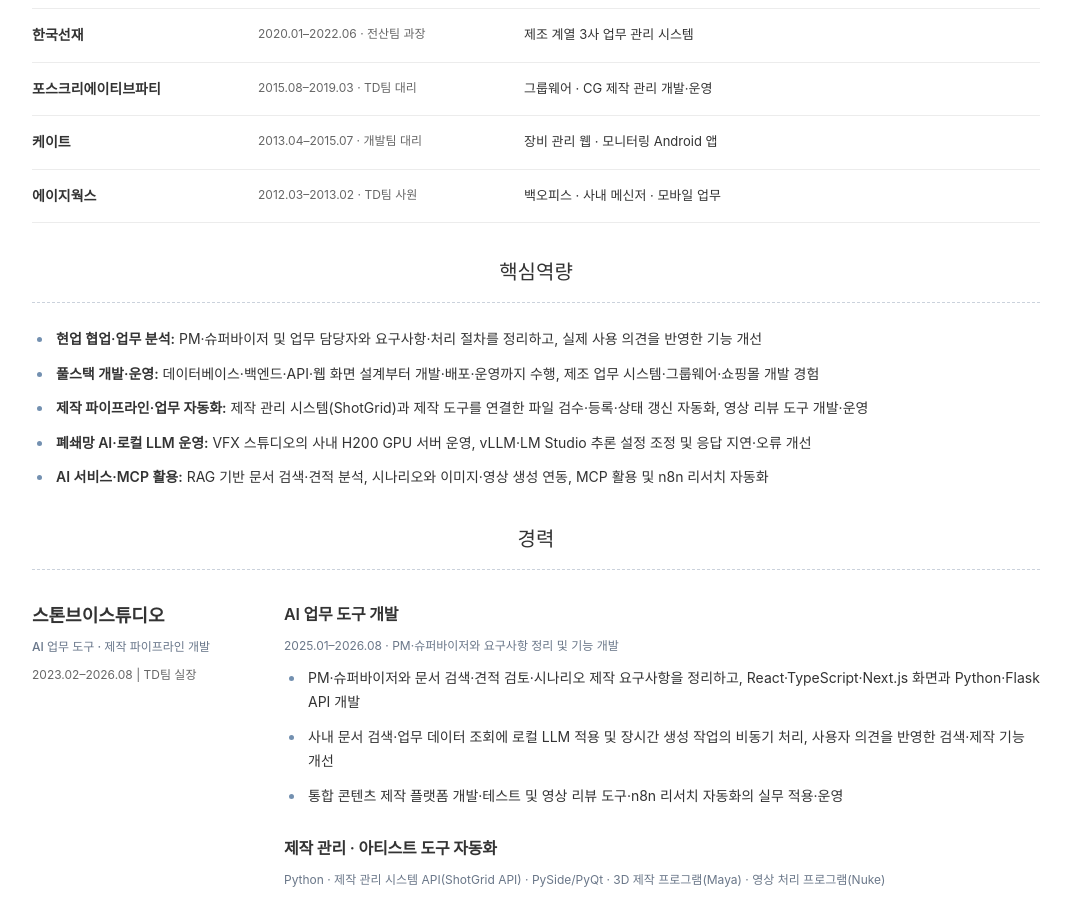
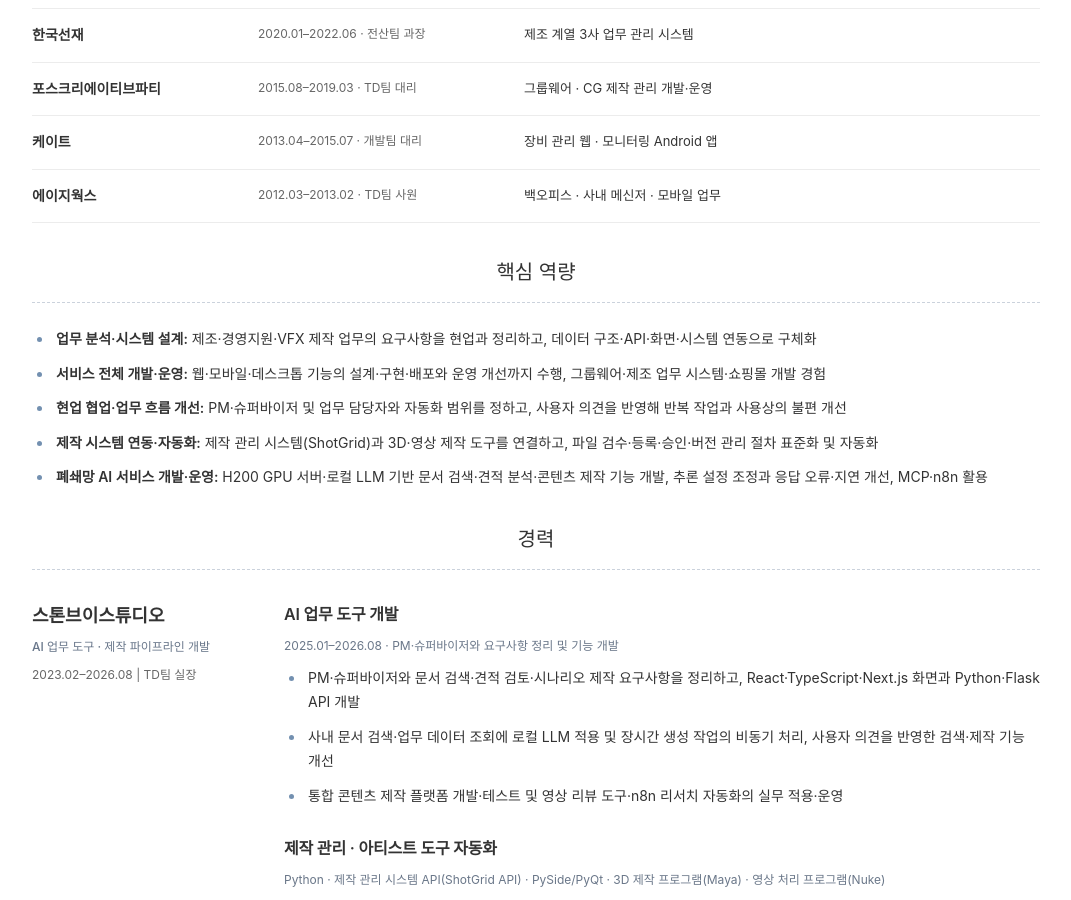
Before and after one commit to wodbow12/wodbow12.github.io, a Jekyll site: the page index.html, which Jekyll copies as it is, in a window 1280 px wide and 900 px high, scrolled down 901 px. Shown: the whole window, without its empty margins (104-1175 px from the left). Built offline with Jekyll 4.4.1, drawn with Linux system fonts in a browser that asks for light colours.

Commit message:
Frame core competencies around experienced developer scope and ownership

```diff
--- a/index.html
+++ b/index.html
@@ -24,12 +24,12 @@
 <div class="summary-row"><strong>포스크리에이티브파티</strong><span>2015.08–2019.03 · TD팀 대리</span><p>그룹웨어 · CG 제작 관리 개발·운영</p></div>
 <div class="summary-row"><strong>케이트</strong><span>2013.04–2015.07 · 개발팀 대리</span><p>장비 관리 웹 · 모니터링 Android 앱</p></div>
 <div class="summary-row"><strong>에이지웍스</strong><span>2012.03–2013.02 · TD팀 사원</span><p>백오피스 · 사내 메신저 · 모바일 업무</p></div></section>
-<section class="competencies" aria-labelledby="competencies"><h2 class="section-title" id="competencies">핵심역량</h2><ul>
-<li><strong>현업 협업·업무 분석:</strong> PM·슈퍼바이저 및 업무 담당자와 요구사항·처리 절차를 정리하고, 실제 사용 의견을 반영한 기능 개선</li>
-<li><strong>풀스택 개발·운영:</strong> 데이터베이스·백엔드·API·웹 화면 설계부터 개발·배포·운영까지 수행, 제조 업무 시스템·그룹웨어·쇼핑몰 개발 경험</li>
-<li><strong>제작 파이프라인·업무 자동화:</strong> 제작 관리 시스템(ShotGrid)과 제작 도구를 연결한 파일 검수·등록·상태 갱신 자동화, 영상 리뷰 도구 개발·운영</li>
-<li><strong>폐쇄망 AI·로컬 LLM 운영:</strong> VFX 스튜디오의 사내 H200 GPU 서버 운영, vLLM·LM Studio 추론 설정 조정 및 응답 지연·오류 개선</li>
-<li><strong>AI 서비스·MCP 활용:</strong> RAG 기반 문서 검색·견적 분석, 시나리오와 이미지·영상 생성 연동, MCP 활용 및 n8n 리서치 자동화</li>
+<section class="competencies" aria-labelledby="competencies"><h2 class="section-title" id="competencies">핵심 역량</h2><ul>
+<li><strong>업무 분석·시스템 설계:</strong> 제조·경영지원·VFX 제작 업무의 요구사항을 현업과 정리하고, 데이터 구조·API·화면·시스템 연동으로 구체화</li>
+<li><strong>서비스 전체 개발·운영:</strong> 웹·모바일·데스크톱 기능의 설계·구현·배포와 운영 개선까지 수행, 그룹웨어·제조 업무 시스템·쇼핑몰 개발 경험</li>
+<li><strong>현업 협업·업무 흐름 개선:</strong> PM·슈퍼바이저 및 업무 담당자와 자동화 범위를 정하고, 사용자 의견을 반영해 반복 작업과 사용상의 불편 개선</li>
+<li><strong>제작 시스템 연동·자동화:</strong> 제작 관리 시스템(ShotGrid)과 3D·영상 제작 도구를 연결하고, 파일 검수·등록·승인·버전 관리 절차 표준화 및 자동화</li>
+<li><strong>폐쇄망 AI 서비스 개발·운영:</strong> H200 GPU 서버·로컬 LLM 기반 문서 검색·견적 분석·콘텐츠 제작 기능 개발, 추론 설정 조정과 응답 오류·지연 개선, MCP·n8n 활용</li>
 </ul></section>
 <section aria-labelledby="experience"><h2 class="section-title" id="experience">경력</h2><div class="company"><aside><h3>스톤브이스튜디오</h3><p><strong>AI 업무 도구 · 제작 파이프라인 개발</strong></p><p class="period">2023.02–2026.08 | TD팀 실장</p></aside><article><h4>AI 업무 도구 개발</h4><p class="meta">2025.01–2026.08 · PM·슈퍼바이저와 요구사항 정리 및 기능 개발</p><ul><li>PM·슈퍼바이저와 문서 검색·견적 검토·시나리오 제작 요구사항을 정리하고, React·TypeScript·Next.js 화면과 Python·Flask API 개발</li><li>사내 문서 검색·업무 데이터 조회에 로컬 LLM 적용 및 장시간 생성 작업의 비동기 처리, 사용자 의견을 반영한 검색·제작 기능 개선</li><li>통합 콘텐츠 제작 플랫폼 개발·테스트 및 영상 리뷰 도구·n8n 리서치 자동화의 실무 적용·운영</li></ul>
 <h4>제작 관리 · 아티스트 도구 자동화</h4><p class="meta">Python · 제작 관리 시스템 API(ShotGrid API) · PySide/PyQt · 3D 제작 프로그램(Maya) · 영상 처리 프로그램(Nuke)</p><ul><li>파일 업로드·승인 이벤트에 따른 퍼블리시·테스트·버전 상태 자동 갱신, 제작 관리 자동화로 PM 업무 효율 약 50% 개선</li><li>모델링·리깅·애니메이션·라이팅·FX 5개 공정의 파일 불러오기·검수·내보내기 절차 표준화</li><li>4단계 자동 검수와 제작 관리 시스템(ShotGrid) 등록 연동, 3D 제작 프로그램(Maya) 플러그인의 Python 3 전환</li></ul>
```
